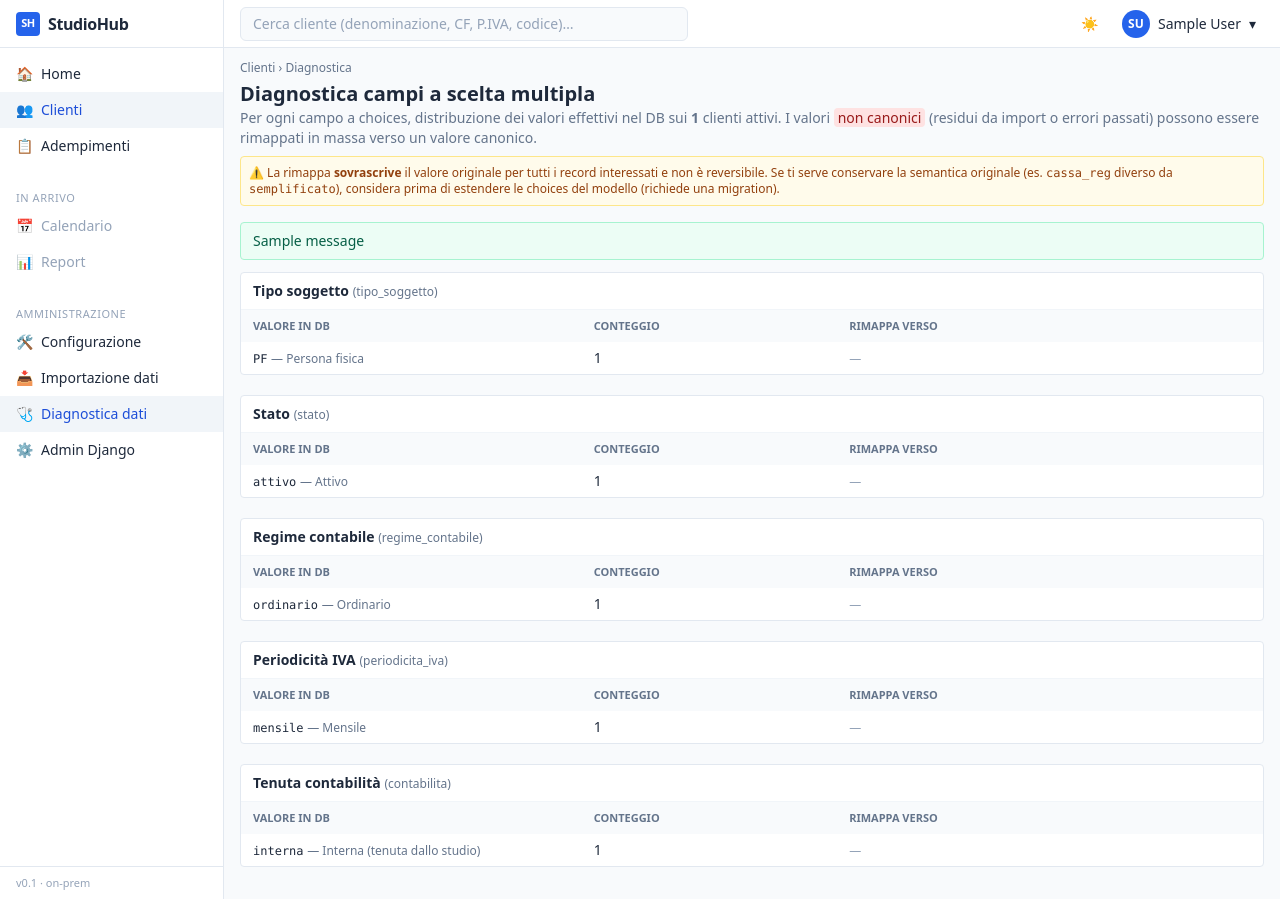
After one commit to ST80Dev/StudioHub, a Django app: page /clienti/diagnostica/ in a window 1280 px wide. The commit adds this page. Run offline with Django 5.2, Linux system fonts and the light colour scheme; a user stored in the database is signed in; tables that the repository leaves empty hold one stand-in row (values such as "Sample post"); one stand-in notice (Sample message) is shown; some libraries are stand-ins or nearby versions.

Commit message:
Anagrafica: pagina di diagnostica + remap di massa dei valori non canonici
Pagina /clienti/diagnostica/ (staff only) che fa l'audit di tutti i campi
a choices: tipo_soggetto, stato, regime_contabile, periodicita_iva,
contabilita. Per ciascuno mostra la distribuzione dei valori effettivi
nel DB con conteggio, evidenziando in rosso i valori non canonici
(residui da import precedenti o errori passati: es. 'cassa_reg', 'trasp',
'consolid.', 'forf/sport' rilevati sui clienti dello studio).

Per ogni valore non canonico, la riga offre un form di rimappa: select
con i valori canonici + bottone "Rimappa N record →". Update atomico
con confirm() JS perche' l'operazione e' irreversibile.

Whitelist server-side: solo i 5 campi a choices sono diagnosticabili e
remap-abili, target deve essere in `choices.values`. Decoratore
`_staff_required` su entrambi gli endpoint.

UI
- Link "Diagnostica dati" in sidebar (sezione Amministrazione, staff only)
- Avviso sulla pagina: la rimappa sovrascrive il valore originale e non
  e' reversibile. Se serve preservare la semantica (es. cassa_reg !=
  semplificato), valutare estensione delle TextChoices (richiede migration).

Note
- Nessuna migration. Nessuna nuova dipendenza.
- Riusabile per audit periodici dopo ogni nuovo import.

```diff
--- a/anagrafica/urls.py
+++ b/anagrafica/urls.py
@@ -6,6 +6,8 @@ app_name = "anagrafica"
 
 urlpatterns = [
     path("", views.lista_clienti, name="list"),
+    path("diagnostica/", views.diagnostica, name="diagnostica"),
+    path("diagnostica/remap/", views.diagnostica_remap, name="diagnostica_remap"),
     path("modifica-bulk/", views.bulk_update, name="bulk_update"),
     path("<int:pk>/", views.dettaglio_cliente, name="detail"),
     path("<int:pk>/modifica/", views.modifica_cliente, name="edit"),
--- a/anagrafica/views.py
+++ b/anagrafica/views.py
@@ -1,7 +1,7 @@
 from django.contrib import messages
-from django.contrib.auth.decorators import login_required
+from django.contrib.auth.decorators import login_required, user_passes_test
 from django.core.paginator import Paginator
-from django.db.models import Q
+from django.db.models import Count, Q
 from django.http import HttpResponseBadRequest
 from django.shortcuts import get_object_or_404, redirect, render
 from django.urls import reverse
@@ -314,3 +314,99 @@ def inline_save(request, pk: int, field: str):
         setattr(cliente, field, raw)
     cliente.save(update_fields=[field, "updated_at"])
     return _render_cell_display(request, cliente, field)
+
+
+# ---------------------------------------------------------------------------
+# Diagnostica anagrafica (staff-only)
+# ---------------------------------------------------------------------------
+#
+# Pagina di analisi che mostra, per ogni campo a choices, la distribuzione
+# dei valori effettivamente presenti nel DB. Evidenzia i valori non canonici
+# (es. residui da import, errori passati) e permette di rimapparli in massa
+# verso un valore canonico. Riusabile per audit periodici dopo nuovi import.
+
+# Whitelist dei campi su cui si può remap. Allineata a `_BULK_FIELDS` /
+# `_INLINE_FIELDS` per coerenza.
+_DIAG_FIELDS = {
+    "tipo_soggetto":   ("Tipo soggetto",       TipoSoggetto),
+    "stato":           ("Stato",               StatoAnagrafica),
+    "regime_contabile":("Regime contabile",    RegimeContabile),
+    "periodicita_iva": ("Periodicità IVA",     PeriodicitaIVA),
+    "contabilita":     ("Tenuta contabilità",  GestioneContabilita),
+}
+
+
+def _staff_required(view):
+    return user_passes_test(lambda u: u.is_active and u.is_staff)(view)
+
+
+def _diagnose_field(field: str, choices_cls):
+    """Restituisce la lista [(valore, count, is_canonico), ...] ordinata
+    per count decrescente; i `null` vengono trattati come '' (mai distinti
+    sulle CharField del nostro modello)."""
+    valid = set(choices_cls.values)
+    rows = (
+        Anagrafica.objects.filter(is_deleted=False)
+        .values(field).annotate(n=Count("id")).order_by("-n")
+    )
+    out = []
+    for r in rows:
+        v = r[field] if r[field] is not None else ""
+        out.append({
+            "value": v,
+            "label": choices_cls(v).label if v in valid else v,
+            "count": r["n"],
+            "canonico": v in valid,
+        })
+    return out
+
+
+@login_required
+@_staff_required
+def diagnostica(request):
+    """Pagina di audit dei campi a choices dell'anagrafica."""
+    sezioni = []
+    for field, (label, cls) in _DIAG_FIELDS.items():
+        sezioni.append({
+            "field": field,
+            "label": label,
+            "choices": cls.choices,
+            "rows": _diagnose_field(field, cls),
+        })
+    totale = Anagrafica.objects.filter(is_deleted=False).count()
+    return render(
+        request,
+        "anagrafica/diagnostica.html",
+        {"sezioni": sezioni, "totale": totale},
+    )
+
+
+@login_required
+@_staff_required
+@require_POST
+def diagnostica_remap(request):
+    """Rimappa tutti i record con valore_orfano del campo verso valore_target.
+
+    POST: field, from_value, to_value. Solo campi nella whitelist, e to_value
+    deve essere fra i valori canonici delle choices.
+    """
+    field = request.POST.get("field", "")
+    from_value = request.POST.get("from_value", "")
+    to_value = request.POST.get("to_value", "")
+
+    if field not in _DIAG_FIELDS:
+        return HttpResponseBadRequest("Campo non ammesso.")
+    _, choices_cls = _DIAG_FIELDS[field]
+    if to_value not in choices_cls.values:
+        return HttpResponseBadRequest("Valore target non canonico.")
+
+    # Confronto su stringa esatta: `from_value` può essere "" per rimappare i blank.
+    updated = (
+        Anagrafica.objects.filter(is_deleted=False, **{field: from_value})
+        .update(**{field: to_value})
+    )
+    messages.success(
+        request,
+        f"Rimappati {updated} record: {field} '{from_value or '(vuoto)'}' → '{to_value}'.",
+    )
+    return redirect("anagrafica:diagnostica")
--- /dev/null
+++ b/templates/anagrafica/diagnostica.html
@@ -0,0 +1,93 @@
+{% extends "base.html" %}
+
+{% block title %}Diagnostica anagrafiche — StudioHub{% endblock %}
+
+{% block content %}
+<div class="max-w-5xl mx-auto">
+  <header class="mb-4">
+    <nav class="text-xs text-slate-500 mb-1">
+      <a href="{% url 'anagrafica:list' %}" class="hover:underline">Clienti</a>
+      <span aria-hidden="true">›</span>
+      <span>Diagnostica</span>
+    </nav>
+    <h1 class="text-xl font-semibold">Diagnostica campi a scelta multipla</h1>
+    <p class="text-sm text-slate-500">
+      Per ogni campo a choices, distribuzione dei valori effettivi nel DB
+      sui <strong>{{ totale }}</strong> clienti attivi. I valori
+      <span class="rounded bg-red-100 px-1 text-red-800">non canonici</span>
+      (residui da import o errori passati) possono essere rimappati in massa
+      verso un valore canonico.
+    </p>
+    <p class="mt-2 text-xs text-amber-800 bg-amber-50 border border-amber-200 rounded p-2">
+      ⚠ La rimappa <strong>sovrascrive</strong> il valore originale per tutti i
+      record interessati e non è reversibile. Se ti serve conservare la
+      semantica originale (es. <code>cassa_reg</code> diverso da <code>semplificato</code>),
+      considera prima di estendere le choices del modello (richiede una migration).
+    </p>
+  </header>
+
+  {% if messages %}
+    {% for m in messages %}
+      <div class="mb-3 rounded border px-3 py-2 text-sm
+                  {% if m.tags == 'error' %}border-red-200 bg-red-50 text-red-800
+                  {% elif m.tags == 'warning' %}border-amber-200 bg-amber-50 text-amber-800
+                  {% elif m.tags == 'success' %}border-emerald-200 bg-emerald-50 text-emerald-800
+                  {% else %}border-slate-200 bg-slate-50 text-slate-800{% endif %}">{{ m }}</div>
+    {% endfor %}
+  {% endif %}
+
+  {% for sezione in sezioni %}
+  <section class="mb-5 rounded border border-slate-200 dark:border-slate-800 bg-white dark:bg-slate-900">
+    <div class="px-3 py-2 border-b border-slate-100 dark:border-slate-800 text-sm font-semibold">
+      {{ sezione.label }} <span class="text-xs font-normal text-slate-500">({{ sezione.field }})</span>
+    </div>
+    <table class="min-w-full text-sm">
+      <thead class="bg-slate-50 dark:bg-slate-800/40 text-left text-[11px] uppercase text-slate-500">
+        <tr>
+          <th class="px-3 py-1.5 w-1/3">Valore in DB</th>
+          <th class="px-3 py-1.5 w-1/4">Conteggio</th>
+          <th class="px-3 py-1.5 w-1/3">Rimappa verso</th>
+          <th class="px-3 py-1.5"></th>
+        </tr>
+      </thead>
+      <tbody class="divide-y divide-slate-100 dark:divide-slate-800">
+        {% for r in sezione.rows %}
+        <tr>
+          <td class="px-3 py-1.5">
+            {% if r.canonico %}
+              <span class="font-mono text-xs">{{ r.value|default:"(vuoto)" }}</span>
+              <span class="text-xs text-slate-500">— {{ r.label }}</span>
+            {% else %}
+              <span class="font-mono text-xs rounded bg-red-100 text-red-800 px-1.5 py-0.5">{{ r.value|default:"(vuoto)" }}</span>
+            {% endif %}
+          </td>
+          <td class="px-3 py-1.5">{{ r.count }}</td>
+          <td class="px-3 py-1.5">
+            {% if not r.canonico %}
+            <form method="post" action="{% url 'anagrafica:diagnostica_remap' %}" class="flex items-center gap-1">
+              {% csrf_token %}
+              <input type="hidden" name="field" value="{{ sezione.field }}">
+              <input type="hidden" name="from_value" value="{{ r.value }}">
+              <select name="to_value"
+                      class="rounded border-slate-300 text-xs px-2 py-1 dark:bg-slate-800 dark:border-slate-700">
+                {% for val, lbl in sezione.choices %}<option value="{{ val }}">{{ lbl }} — {{ val }}</option>{% endfor %}
+              </select>
+              <button type="submit"
+                      onclick="return confirm('Rimappare {{ r.count }} record da \'{{ r.value }}\' al valore selezionato? L\'operazione è irreversibile.')"
+                      class="rounded bg-red-600 px-2 py-1 text-xs text-white hover:bg-red-700">
+                Rimappa {{ r.count }} →
+              </button>
+            </form>
+            {% else %}
+              <span class="text-xs text-slate-400">—</span>
+            {% endif %}
+          </td>
+          <td class="px-3 py-1.5"></td>
+        </tr>
+        {% endfor %}
+      </tbody>
+    </table>
+  </section>
+  {% endfor %}
+</div>
+{% endblock %}
--- a/templates/partials/_sidebar.html
+++ b/templates/partials/_sidebar.html
@@ -42,6 +42,11 @@
                   {% if '/importazione/' in path %}bg-slate-100 font-medium text-brand-700 dark:bg-slate-800 dark:text-brand-500{% endif %}">
             <span aria-hidden="true">📥</span> Importazione dati
         </a>
+        <a href="{% url 'anagrafica:diagnostica' %}"
+           class="flex items-center gap-2 px-4 py-2 hover:bg-slate-100 dark:hover:bg-slate-800
+                  {% if '/clienti/diagnostica' in path %}bg-slate-100 font-medium text-brand-700 dark:bg-slate-800 dark:text-brand-500{% endif %}">
+            <span aria-hidden="true">🩺</span> Diagnostica dati
+        </a>
         <a href="/admin/"
            class="flex items-center gap-2 px-4 py-2 hover:bg-slate-100 dark:hover:bg-slate-800">
             <span aria-hidden="true">⚙️</span> Admin Django
```
